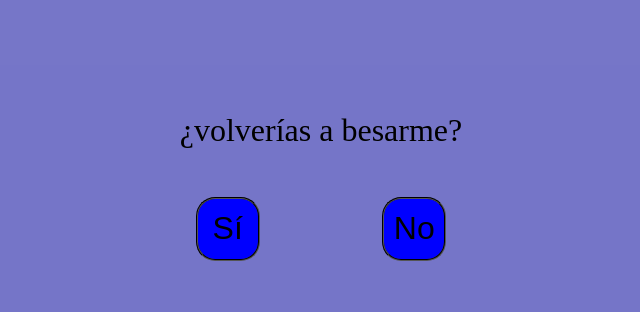
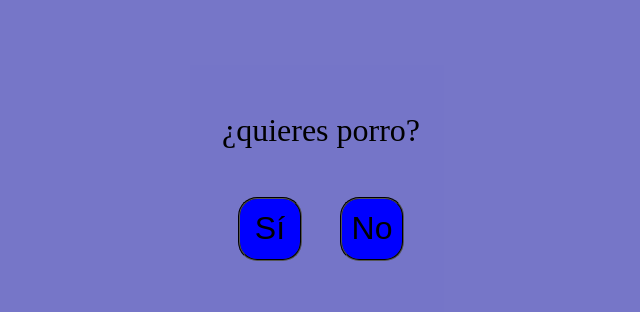
Before and after one commit to cebollatibia/boton, a plain HTML site: page index.html in a window 1280 px wide. Shown: the part 190-502 px from the top of the page, without its empty margins (319-959 px from the left). Drawn offline with Linux system fonts and the light colour scheme.

Commit message:
Update index.html
Aa

```diff
--- a/index.html
+++ b/index.html
@@ -10,7 +10,7 @@
 <body>
     <main>
         <div class="contenido">
-         <p>¿volverías a besarme?</p>
+         <p>¿quieres porro?</p>
          <div class="opciones">
                 <button class="opcionesbutton" id="botonsi">Sí</button>
                 <button class="opcionesbutton" id="botonno">No</button>
```
